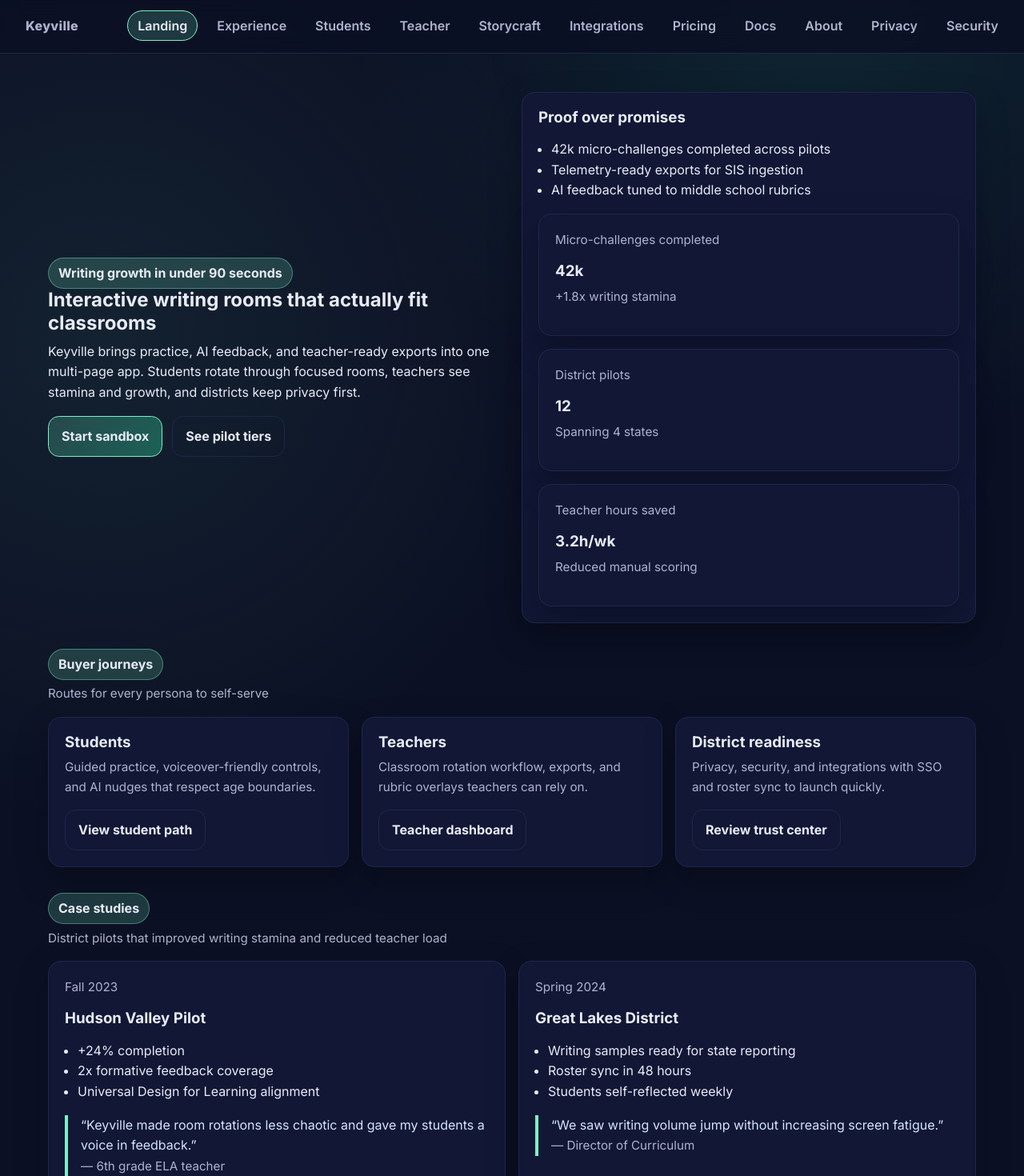
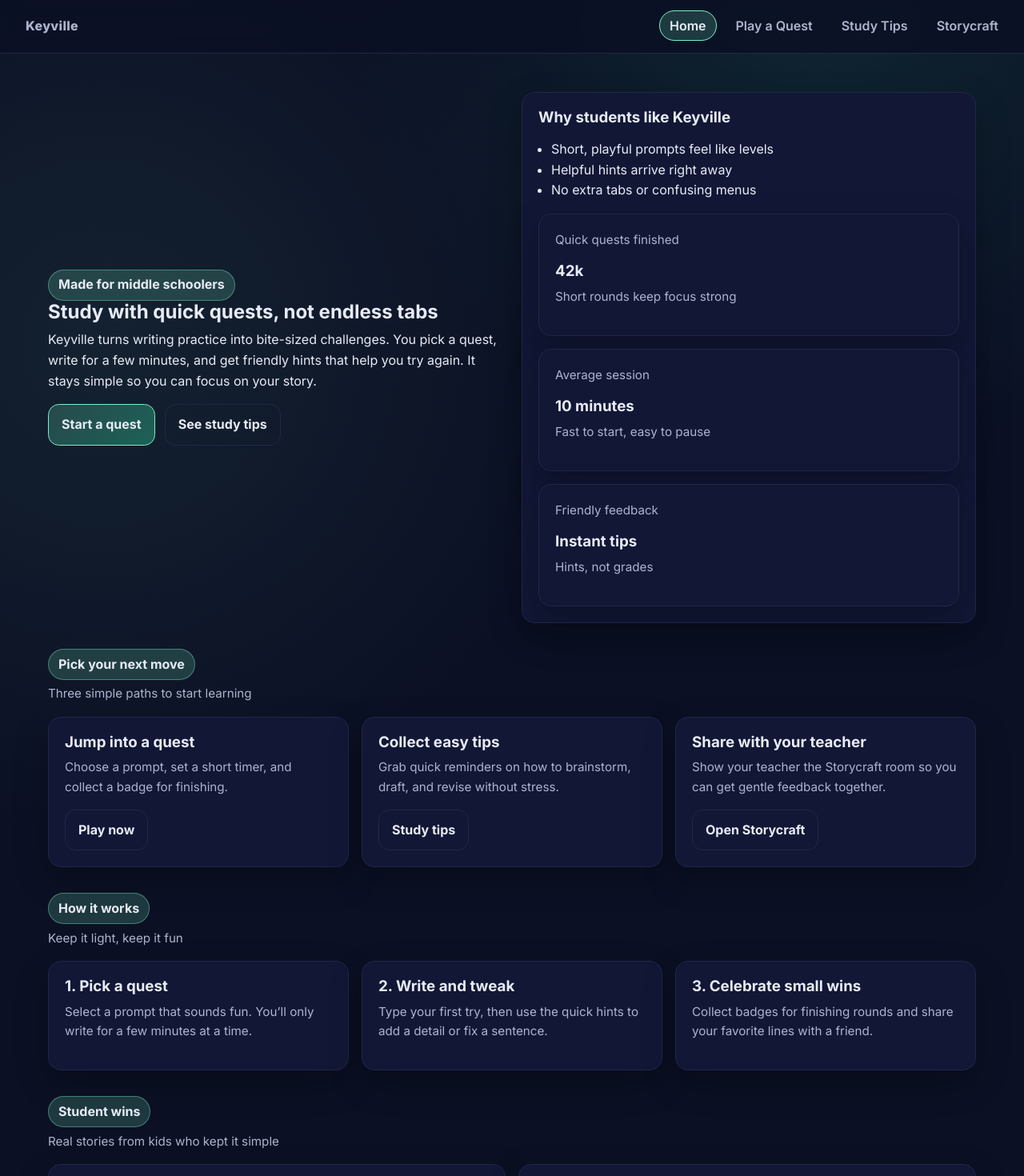
Before and after one commit to Omoluabi1003/Keyville, a Next.js app: page / in a window 1280 px wide. Shown: the top 1470 px of the page at 80% size. Built offline with nearby package versions, Linux system fonts and the light colour scheme.

Commit message:
Simplify student-friendly landing

```diff
--- a/app/(marketing)/page.tsx
+++ b/app/(marketing)/page.tsx
@@ -5,7 +5,7 @@ import type { Metadata } from 'next';
 
 export const metadata: Metadata = {
   title: 'Keyville | Landing',
-  description: 'Room-rotation writing practice with live AI feedback, telemetry, and teacher workflows ready for districts.'
+  description: 'Room-rotation writing practice that feels like a game, with simple steps for middle schoolers.'
 };
 
 export default function LandingPage() {
@@ -13,27 +13,27 @@ export default function LandingPage() {
     <div>
       <section className="hero">
         <div>
-          <div className="badge">Writing growth in under 90 seconds</div>
-          <h1>Interactive writing rooms that actually fit classrooms</h1>
+          <div className="badge">Made for middle schoolers</div>
+          <h1>Study with quick quests, not endless tabs</h1>
           <p>
-            Keyville brings practice, AI feedback, and teacher-ready exports into one multi-page app. Students rotate through
-            focused rooms, teachers see stamina and growth, and districts keep privacy first.
+            Keyville turns writing practice into bite-sized challenges. You pick a quest, write for a few minutes, and get
+            friendly hints that help you try again. It stays simple so you can focus on your story.
           </p>
           <div style={{ display: 'flex', gap: '0.75rem', flexWrap: 'wrap' }}>
-            <CTAButton href="/experience" ariaLabel="Start sandbox experience">
-              Start sandbox
+            <CTAButton href="/experience" ariaLabel="Start a practice quest">
+              Start a quest
             </CTAButton>
-            <CTAButton href="/pricing" variant="secondary">
-              See pilot tiers
+            <CTAButton href="/students" variant="secondary">
+              See study tips
             </CTAButton>
           </div>
         </div>
         <div className="card" aria-label="Highlights">
-          <h3>Proof over promises</h3>
+          <h3>Why students like Keyville</h3>
           <ul role="list" style={{ paddingLeft: '1rem' }}>
-            <li>42k micro-challenges completed across pilots</li>
-            <li>Telemetry-ready exports for SIS ingestion</li>
-            <li>AI feedback tuned to middle school rubrics</li>
+            <li>Short, playful prompts feel like levels</li>
+            <li>Helpful hints arrive right away</li>
+            <li>No extra tabs or confusing menus</li>
           </ul>
           <div className="card-grid" style={{ marginTop: '1rem' }}>
             {heroStats.map((stat) => (
@@ -47,35 +47,52 @@ export default function LandingPage() {
         </div>
       </section>
 
-      <Section title="Buyer journeys" subtitle="Routes for every persona to self-serve">
+      <Section title="Pick your next move" subtitle="Three simple paths to start learning">
         <div className="card-grid">
           <div className="card">
-            <h3>Students</h3>
-            <p className="small">Guided practice, voiceover-friendly controls, and AI nudges that respect age boundaries.</p>
-            <CTAButton href="/students" ariaLabel="View student route" variant="secondary">
-              View student path
+            <h3>Jump into a quest</h3>
+            <p className="small">Choose a prompt, set a short timer, and collect a badge for finishing.</p>
+            <CTAButton href="/experience" ariaLabel="Play a writing quest" variant="secondary">
+              Play now
             </CTAButton>
           </div>
           <div className="card">
-            <h3>Teachers</h3>
-            <p className="small">Classroom rotation workflow, exports, and rubric overlays teachers can rely on.</p>
-            <CTAButton href="/teacher" ariaLabel="View teacher route" variant="secondary">
-              Teacher dashboard
+            <h3>Collect easy tips</h3>
+            <p className="small">Grab quick reminders on how to brainstorm, draft, and revise without stress.</p>
+            <CTAButton href="/students" ariaLabel="See study tips" variant="secondary">
+              Study tips
             </CTAButton>
           </div>
           <div className="card">
-            <h3>District readiness</h3>
-            <p className="small">Privacy, security, and integrations with SSO and roster sync to launch quickly.</p>
-            <CTAButton href="/security" ariaLabel="View security posture" variant="secondary">
-              Review trust center
+            <h3>Share with your teacher</h3>
+            <p className="small">Show your teacher the Storycraft room so you can get gentle feedback together.</p>
+            <CTAButton href="/storycraft" ariaLabel="Open Storycraft" variant="secondary">
+              Open Storycraft
             </CTAButton>
           </div>
         </div>
       </Section>
 
+      <Section title="How it works" subtitle="Keep it light, keep it fun">
+        <div className="card-grid">
+          <div className="card">
+            <h3>1. Pick a quest</h3>
+            <p className="small">Select a prompt that sounds fun. You’ll only write for a few minutes at a time.</p>
+          </div>
+          <div className="card">
+            <h3>2. Write and tweak</h3>
+            <p className="small">Type your first try, then use the quick hints to add a detail or fix a sentence.</p>
+          </div>
+          <div className="card">
+            <h3>3. Celebrate small wins</h3>
+            <p className="small">Collect badges for finishing rounds and share your favorite lines with a friend.</p>
+          </div>
+        </div>
+      </Section>
+
       <Section
-        title="Case studies"
-        subtitle="District pilots that improved writing stamina and reduced teacher load"
+        title="Student wins"
+        subtitle="Real stories from kids who kept it simple"
         id="case-studies"
       >
         <div className="card-grid">
--- a/lib/navigation.ts
+++ b/lib/navigation.ts
@@ -6,17 +6,10 @@ export type RouteConfig = {
 };
 
 export const routes: RouteConfig[] = [
-  { href: '/', label: 'Landing' },
-  { href: '/experience', label: 'Experience' },
-  { href: '/students', label: 'Students' },
-  { href: '/teacher', label: 'Teacher' },
-  { href: '/storycraft', label: 'Storycraft' },
-  { href: '/integrations', label: 'Integrations' },
-  { href: '/pricing', label: 'Pricing' },
-  { href: '/docs', label: 'Docs' },
-  { href: '/about', label: 'About' },
-  { href: '/privacy', label: 'Privacy' },
-  { href: '/security', label: 'Security' }
+  { href: '/', label: 'Home' },
+  { href: '/experience', label: 'Play a Quest' },
+  { href: '/students', label: 'Study Tips' },
+  { href: '/storycraft', label: 'Storycraft' }
 ];
 
 export const siteMetadata = {
@@ -39,25 +32,25 @@ export const siteMetadata = {
 };
 
 export const heroStats = [
-  { label: 'Micro-challenges completed', value: '42k', detail: '+1.8x writing stamina' },
-  { label: 'District pilots', value: '12', detail: 'Spanning 4 states' },
-  { label: 'Teacher hours saved', value: '3.2h/wk', detail: 'Reduced manual scoring' }
+  { label: 'Quick quests finished', value: '42k', detail: 'Short rounds keep focus strong' },
+  { label: 'Average session', value: '10 minutes', detail: 'Fast to start, easy to pause' },
+  { label: 'Friendly feedback', value: 'Instant tips', detail: 'Hints, not grades' }
 ];
 
 export const caseStudies = [
   {
-    name: 'Hudson Valley Pilot',
-    dates: 'Fall 2023',
-    outcomes: ['+24% completion', '2x formative feedback coverage', 'Universal Design for Learning alignment'],
-    quote: 'Keyville made room rotations less chaotic and gave my students a voice in feedback.',
-    role: '6th grade ELA teacher'
+    name: 'Maya, 6th grader',
+    dates: '3 weeks of practice',
+    outcomes: ['Used “Story Sprint” to finish homework on time', 'Turned feedback into two quick edits', 'Stayed focused without feeling rushed'],
+    quote: 'The quests felt like levels in a game. I fixed my story faster because the hints were short.',
+    role: 'Student writer'
   },
   {
-    name: 'Great Lakes District',
-    dates: 'Spring 2024',
-    outcomes: ['Writing samples ready for state reporting', 'Roster sync in 48 hours', 'Students self-reflected weekly'],
-    quote: 'We saw writing volume jump without increasing screen fatigue.',
-    role: 'Director of Curriculum'
+    name: 'Mr. Carter’s ELA class',
+    dates: '2 class periods',
+    outcomes: ['Everyone finished a paragraph quest', 'Students swapped kind feedback cards', 'Less screen hopping and fewer tabs'],
+    quote: 'My students felt safe to try, edit, and try again because the steps were simple.',
+    role: '6th grade teacher'
   }
 ];
 
```
